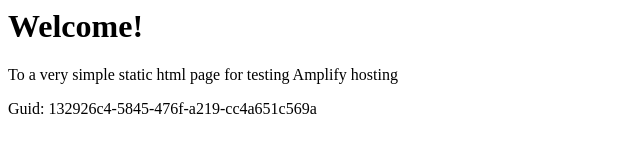
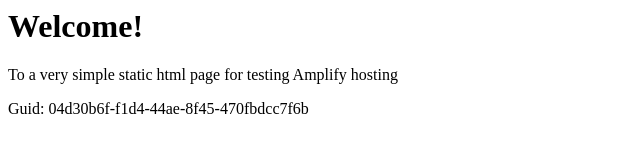
Before and after one commit to aws-aemilia-pdx/Github-PR-Commit-Integration-Test-DoNotTouch-GitHubWebhookPushCanaryTest-v1-prod-us-west-2, a website: page src/index.html in a window 1280 px wide. Shown: the full height of the page, 0-640 px from the left. Drawn offline with Linux system fonts and the light colour scheme.

Commit message:
commit from integ tests

```diff
--- a/src/index.html
+++ b/src/index.html
@@ -12,6 +12,6 @@
 <body>
     <h1>Welcome!</h1>
     <p>To a very simple static html page for testing Amplify hosting</p>
-    <p>Guid: 132926c4-5845-476f-a219-cc4a651c569a</p></body>
+    <p>Guid: 04d30b6f-f1d4-44ae-8f45-470fbdcc7f6b</p></body>
 
 </html>
```
